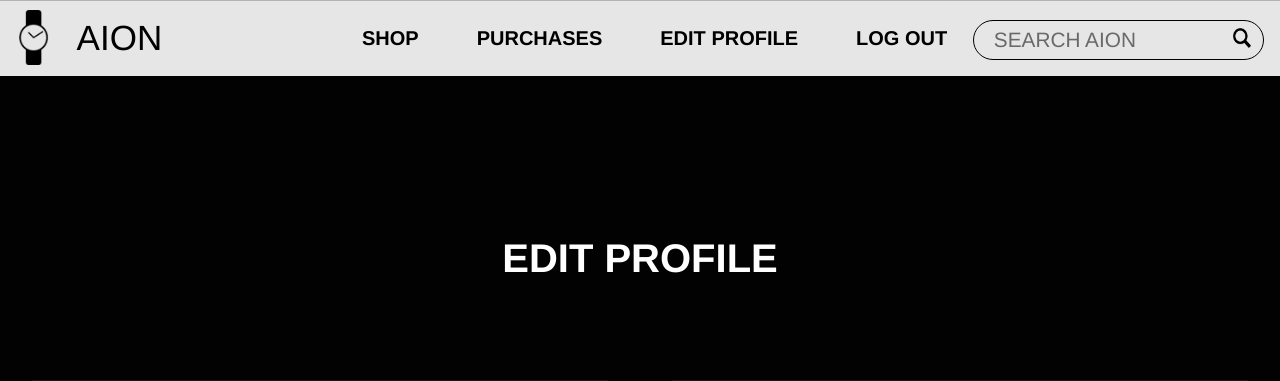
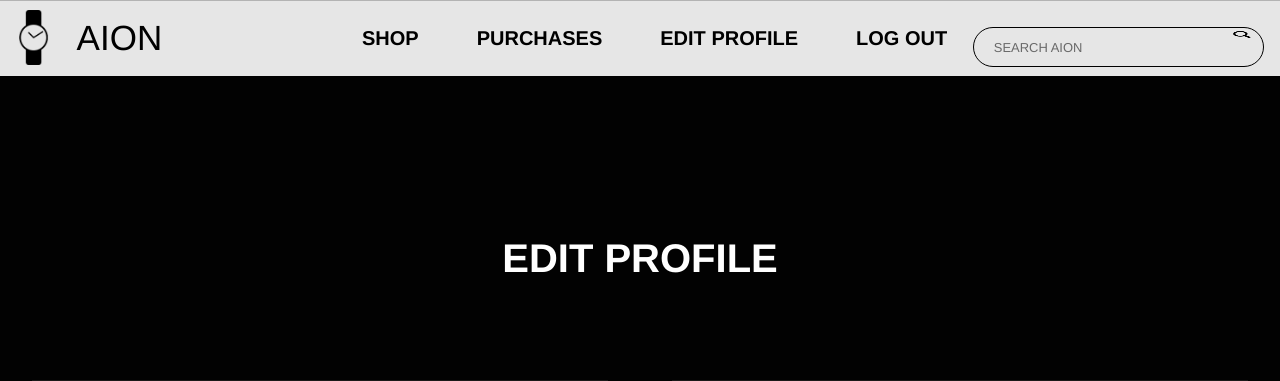
Before and after one commit to dexvillar/SECPROG, a Django app: template aionApp/templates/aionApp/editprofile.html in a window 1280 px wide. Shown: the top 381 px of the page. Run offline with Django 3.2, Linux system fonts and the light colour scheme; the template is opened without the code that fills it, so the values that code supplies are empty.

Commit message:
minor changes in profile and editprofile

```diff
--- a/aionApp/static/aionApp/editprofile.css
+++ b/aionApp/static/aionApp/editprofile.css
@@ -52,7 +52,7 @@ html, body {
     text-align: center;
     position: absolute;
     right: -25%;
-    bottom: 50%;
+    bottom: 60%;
     width: 35%;
     display: block;
     margin: 0 auto;
@@ -66,7 +66,7 @@ html, body {
     width: 65%;
     height: 40px;
     padding: 0 20px;
-    font-size: 1.3rem;
+    font-size: 0.81rem;
     border: 1px solid black;
     border-radius: 25px;
     font-family: "Helvetica Neue";
@@ -75,10 +75,10 @@ html, body {
 
 .searchIcon{
     position: absolute;
-    top: 62%;
+    top: 102%;
     right: 78%;
     width: 4%;
-    height: 70%;
+    height: 120%;
 }
 
 #watch {
--- a/aionApp/static/aionApp/profile.css
+++ b/aionApp/static/aionApp/profile.css
@@ -66,7 +66,7 @@ html, body {
     width: 65%;
     height: 40px;
     padding: 0 20px;
-    font-size: 1.3rem;
+    font-size: 0.81rem;
     border: 1px solid black;
     border-radius: 25px;
     font-family: "Helvetica Neue";
--- a/aionApp/templates/aionApp/editprofile.html
+++ b/aionApp/templates/aionApp/editprofile.html
@@ -13,9 +13,10 @@
                  AION
             </p>
 
-            <form class="searchContainer">
-                <input type="text" id="searchBar" placeholder="SEARCH AION">
-                <a href="#"><img class="searchIcon" src="{% static 'aionApp/Images/search.png' %}"></a>
+            <form class="searchContainer" role="search" method="get" action="{% url 'aionApp:search' %}">
+                <input type="text" id="searchBar" placeholder="SEARCH AION"
+                class="form-control" name="q" value="{{ request.GET.q }}">
+                <button type="submit" class="btn btn-default"><img class="searchIcon" src="{% static 'aionApp/Images/search.png' %}"></button>
             </form>
 
             <span style="position: absolute; left: 25%;">
```
Also changed, not shown: db.sqlite3.
